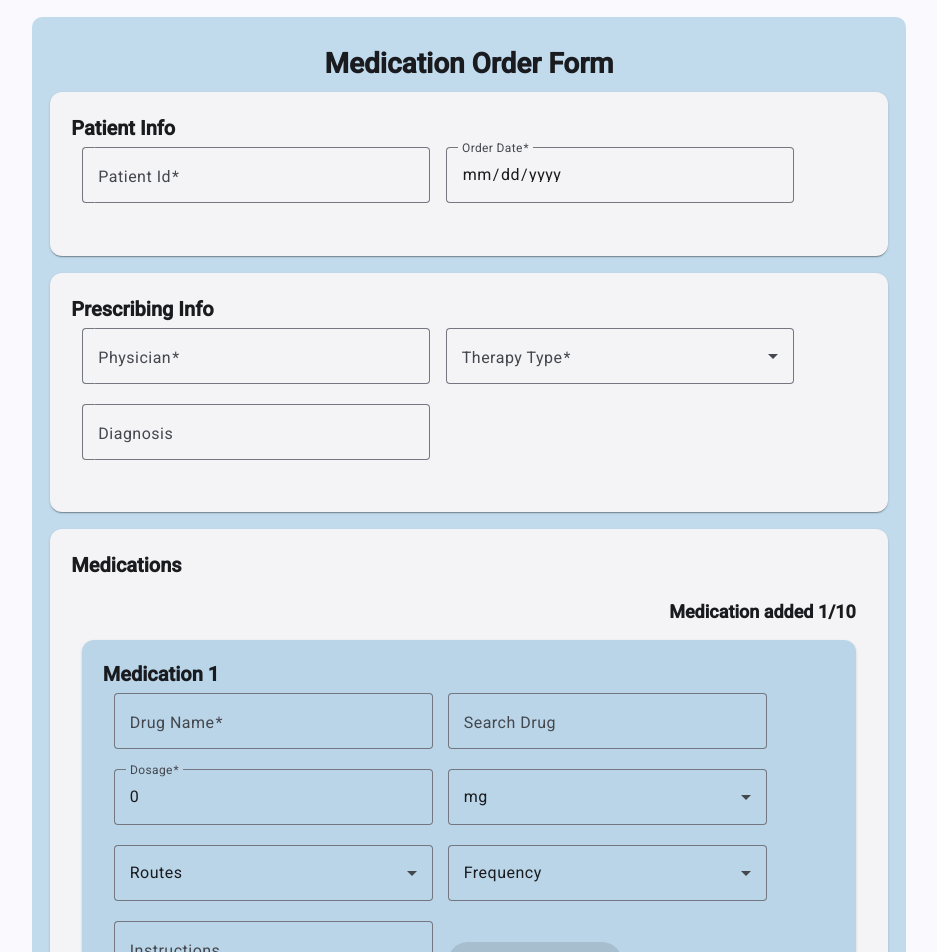
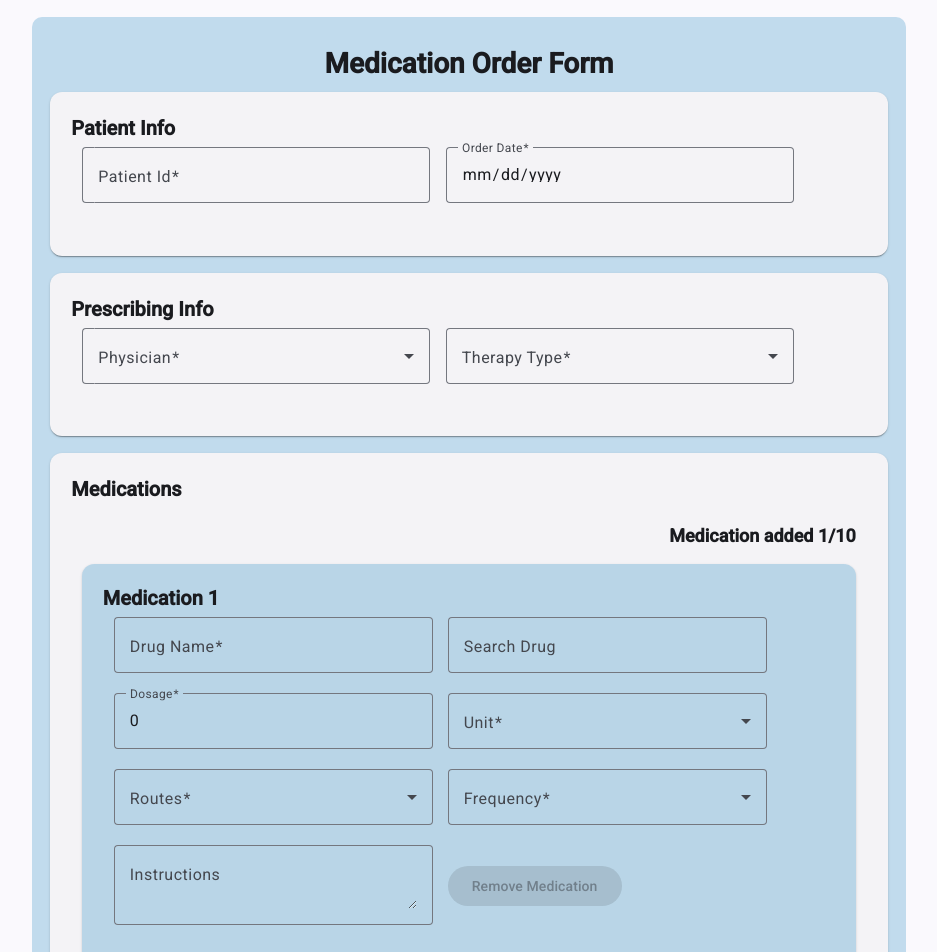
Before and after one commit to arshiamunir291/patient-medication-management-system, an Angular app: page / in a window 1280 px wide. Shown: the top 952 px of the page, without its empty margins (171-1108 px from the left). Built offline with nearby package versions, Linux system fonts and the light colour scheme.

Commit message:
update physician field

```diff
--- a/src/app/core/services/medication-form.services.ts
+++ b/src/app/core/services/medication-form.services.ts
@@ -16,7 +16,7 @@ export class MedicationFormServices {
         orderDate:['',Validators.required]
       }),
       prescribingInfo:this.fb.group({
-        physician:[''],
+        physicians:[''],
         therapyType:['',[Validators.required,requiredDiagnosisValidator]],
         diagnosis:['']
       }),
@@ -29,7 +29,7 @@ export class MedicationFormServices {
       drugName:['',Validators.required],
       dosage:this.fb.group({
         value:[0,dosageRangeValidator],
-        unit:['mg',Validators.required]
+        unit:['',Validators.required]
       }),
       routes:['',Validators.required],
       frequency:['',Validators.required],
--- a/src/app/features/constants/mock-data.ts
+++ b/src/app/features/constants/mock-data.ts
@@ -7,3 +7,5 @@ export const   THERAPY_TYPES=['Standard','Chemotherapy','Supportive Care']
 export const DOSAGE_UNITS=['mg','mg/m²','mcg','mL']
 
 export const FREQUENCIES=['Once Daily','Twice Daily','Three Times Daily','Every 4 hours','Every 6 hours','Every 8 hours','As Needed']
+
+export const PHYSICIANS=['Dr. Smith','Dr. Oliver','Dr. Harry','Dr. Davis','Dr.Thomas','Dr. Oscar','Dayana']
--- a/src/app/features/medication-order/medication-card/medication-card.html
+++ b/src/app/features/medication-order/medication-card/medication-card.html
@@ -7,19 +7,22 @@
         </mat-form-field>
         <mat-form-field appearance="outline">
             <mat-label>Search Drug</mat-label>
-            <input matInput [formControl]="drugSearchControl">
+            <input matInput [formControl]="drugSearchControl" [matAutocomplete]="drugAuto" (focus)="filteredDrugs = drugsName">
         </mat-form-field>
-        @for (drug of filteredDrugs; track drug) {
-        <mat-list-item (click)="selectDrug(drug)">
-            {{drug}}
-        </mat-list-item>
-        }
+        <mat-autocomplete #drugAuto="matAutocomplete" (optionSelected)="selectDrug($event.option.value)">
+            @for (drug of filteredDrugs; track drug) {
+            <mat-option [value]="drug">
+                {{drug}}
+            </mat-option>
+            }
+        </mat-autocomplete>
         <div formGroupName="dosage">
             <mat-form-field appearance="outline">
                 <mat-label>Dosage</mat-label>
                 <input matInput type="number" formControlName="value">
             </mat-form-field>
             <mat-form-field appearance="outline">
+                <mat-label>Unit</mat-label>
                 <mat-select formControlName="unit">
                     @for (unit of dosageUnits; track unit) {
                     <mat-option [value]="unit">{{unit}}</mat-option>
@@ -28,16 +31,16 @@
             </mat-form-field>
         </div>
         <mat-form-field appearance="outline">
+            <mat-label>Routes</mat-label>
             <mat-select formControlName="routes">
-                <mat-option value="">Routes</mat-option>
                 @for (route of routes; track route) {
                 <mat-option [value]="route">{{route}}</mat-option>
                 }
             </mat-select>
         </mat-form-field>
         <mat-form-field appearance="outline">
+            <mat-label>Frequency</mat-label>
             <mat-select formControlName="frequency">
-                <mat-option value="">Frequency</mat-option>
                 @for (frequency of frequencies; track frequency) {
                 <mat-option [value]="frequency">{{ frequency}}</mat-option>
                 }
@@ -47,6 +50,7 @@
             <mat-label>Instructions</mat-label>
             <textarea matInput formControlName="instructions"></textarea>
         </mat-form-field>
-        <button mat-raised-button color="warn" type="button" (click)="removeMedication()" [disabled]="totalMedication() ===1">Remove Medication</button>
+        <button mat-raised-button color="warn" type="button" (click)="removeMedication()"
+            [disabled]="totalMedication() ===1">Remove Medication</button>
     </mat-card-content>
 </mat-card>
--- a/src/app/features/medication-order/medication-card/medication-card.ts
+++ b/src/app/features/medication-order/medication-card/medication-card.ts
@@ -10,9 +10,10 @@ import { MatCardModule } from '@angular/material/card';
 import { MatInputModule } from '@angular/material/input';
 import { MatSelectModule } from '@angular/material/select';
 import { MatListModule } from '@angular/material/list';
+import { MatAutocompleteModule } from '@angular/material/autocomplete';
 @Component({
   selector: 'app-medication-card',
-  imports: [ReactiveFormsModule,MatFormFieldModule,MatInputModule,MatSelectModule,MatButtonModule,MatCardModule,MatListModule],
+  imports: [ReactiveFormsModule,MatFormFieldModule,MatInputModule,MatSelectModule,MatButtonModule,MatCardModule,MatListModule,MatAutocompleteModule],
   templateUrl: './medication-card.html',
   styleUrl: './medication-card.css',
 })
@@ -32,9 +33,11 @@ export class MedicationCard implements OnInit {
     this.drugSearchControl.valueChanges.pipe(
       startWith(''),
       debounceTime(300),
-      distinctUntilChanged()
+      distinctUntilChanged(),
+      takeUntilDestroyed(this.destroyRef)
     ).subscribe(value => {
-      this.filteredDrugs = this.drugsName.filter(drug => drug.toLowerCase().includes(value?.toLowerCase() ?? ''));
+      const search=(value??'').toLocaleLowerCase();
+      this.filteredDrugs = this.drugsName.filter(drug => drug.toLowerCase().includes(search));
     });
     this.group().controls.routes.valueChanges.pipe(
       startWith(this.group().controls.routes.value),
@@ -66,7 +69,8 @@ export class MedicationCard implements OnInit {
   }
   selectDrug(drug: string) {
     this.group().controls.drugName.setValue(drug);
-    this.filteredDrugs = [];
+    this.drugSearchControl.setValue('',{emitEvent:false});
+    this.filteredDrugs=[];
   }
   removeMedication() {
     this.remove.emit(this.index());
--- a/src/app/features/medication-order/medication-order-form/medication-order-form.html
+++ b/src/app/features/medication-order/medication-order-form/medication-order-form.html
@@ -19,7 +19,11 @@
         <mat-card-content formGroupName="prescribingInfo">
             <mat-form-field appearance="outline">
                 <mat-label>Physician</mat-label>
-                <input matInput formControlName="physician">
+                <mat-select formControlName="physicians">
+                    @for (physician of physicians; track physician) {
+                        <mat-option [value]="physician" >{{physician}}</mat-option>
+                    }
+                </mat-select>
             </mat-form-field>
             <mat-form-field appearance="outline">
                 <mat-label>Therapy Type</mat-label>
@@ -29,10 +33,13 @@
                     }
                 </mat-select>
             </mat-form-field>
+            @if (therapyTypeValue === "Chemotherapy") {
             <mat-form-field appearance="outline">
                 <mat-label>Diagnosis</mat-label>
                 <input matInput formControlName="diagnosis">
             </mat-form-field>
+            }
+
         </mat-card-content>
     </mat-card>
     <mat-card>
@@ -46,7 +53,8 @@
                 </app-medication-card>
                 }
             </div><br>
-            <button mat-raised-button color="primary" type="button" (click)="addMedication()" [disabled]="medications.length ===10">Add Medication</button>
+            <button mat-raised-button color="primary" type="button" (click)="addMedication()"
+                [disabled]="medications.length ===10">Add Medication</button>
         </mat-card-content>
     </mat-card>
     <button mat-raised-button color="accent" type="submit" (click)="submitForm()">Submit</button>
--- a/src/app/features/medication-order/medication-order-form/medication-order-form.ts
+++ b/src/app/features/medication-order/medication-order-form/medication-order-form.ts
@@ -3,7 +3,7 @@ import { FormArray, ReactiveFormsModule, Validators } from '@angular/forms';
 import { MedicationFormServices } from '../../../core/services/medication-form.services';
 import { MedicationForm, MedicationOrderFormType } from '../../models/medication.model';
 import { MedicationCard } from '../medication-card/medication-card';
-import { THERAPY_TYPES } from '../../constants/mock-data';
+import { THERAPY_TYPES ,PHYSICIANS} from '../../constants/mock-data';
 import { startWith } from 'rxjs';
 import { takeUntilDestroyed } from '@angular/core/rxjs-interop';
 import {  MatFormFieldModule } from '@angular/material/form-field';
@@ -11,8 +11,6 @@ import {  MatInputModule } from '@angular/material/input';
 import { MatSelectModule } from '@angular/material/select';
 import { MatButtonModule } from '@angular/material/button';
 import { MatCardModule } from '@angular/material/card';
-
-
 
 @Component({
   selector: 'app-medication-order-form',
@@ -25,7 +23,10 @@ export class MedicationOrderForm implements OnInit {
   medications!:FormArray<MedicationForm>;
   formService = inject(MedicationFormServices);
   therapyTypes=THERAPY_TYPES;
+  physicians=PHYSICIANS;
   destroyRef=inject(DestroyRef);
+  therapyTypeValue:string|null=null;
+
   ngOnInit(): void {
     this.form=this.formService.createMedicationOrderForm();
     this.medications=this.form.controls.medications;
@@ -33,15 +34,16 @@ export class MedicationOrderForm implements OnInit {
     prescribing.controls.therapyType.valueChanges.pipe
     (startWith(prescribing.controls.therapyType.value),takeUntilDestroyed(this.destroyRef)).subscribe(
       therapy=>{
+        this.therapyTypeValue=therapy;
         const diagnosisControl=prescribing.controls.diagnosis;
-        const physicianControl=prescribing.controls.physician;
+        const physicianControl=prescribing.controls.physicians;
         if(therapy === "Chemotherapy"){
           diagnosisControl.setValidators([
             Validators.required
           ]);
           physicianControl.setValidators([
             Validators.required,
-            Validators.pattern('Dr\\.')
+            Validators.pattern(/^Dr\./)
           ])
         }else{
           diagnosisControl.clearValidators();
--- a/src/app/features/models/medication.model.ts
+++ b/src/app/features/models/medication.model.ts
@@ -16,7 +16,7 @@ export type PatientInfoForm=FormGroup<{
     orderDate:FormControl<string>;
 }>;
 export type PrescribingInfoForm=FormGroup<{
-    physician:FormControl<string>;
+    physicians:FormControl<string>;
     diagnosis:FormControl<string>;
     therapyType:FormControl<string>;
 }>;
```
